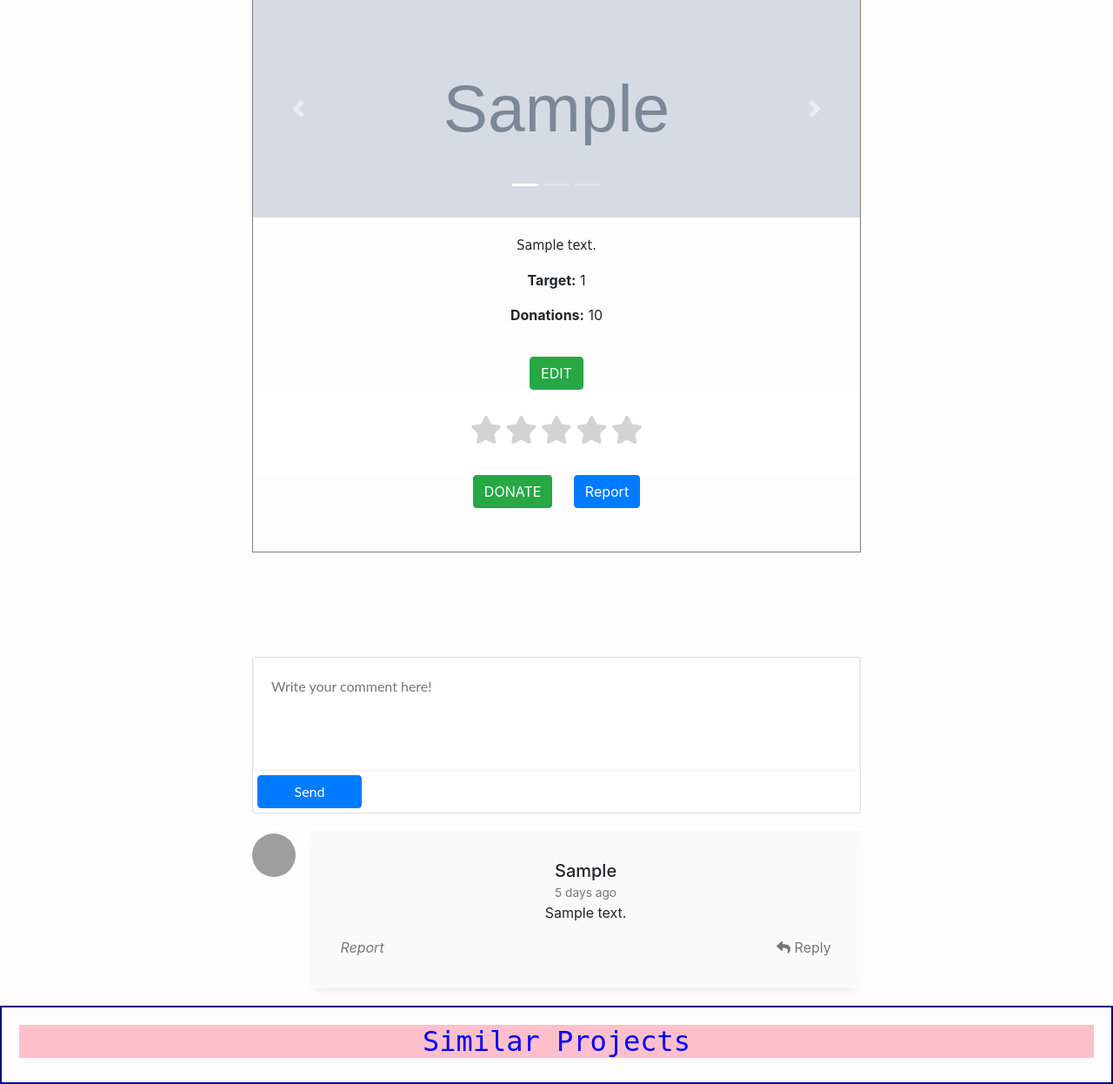
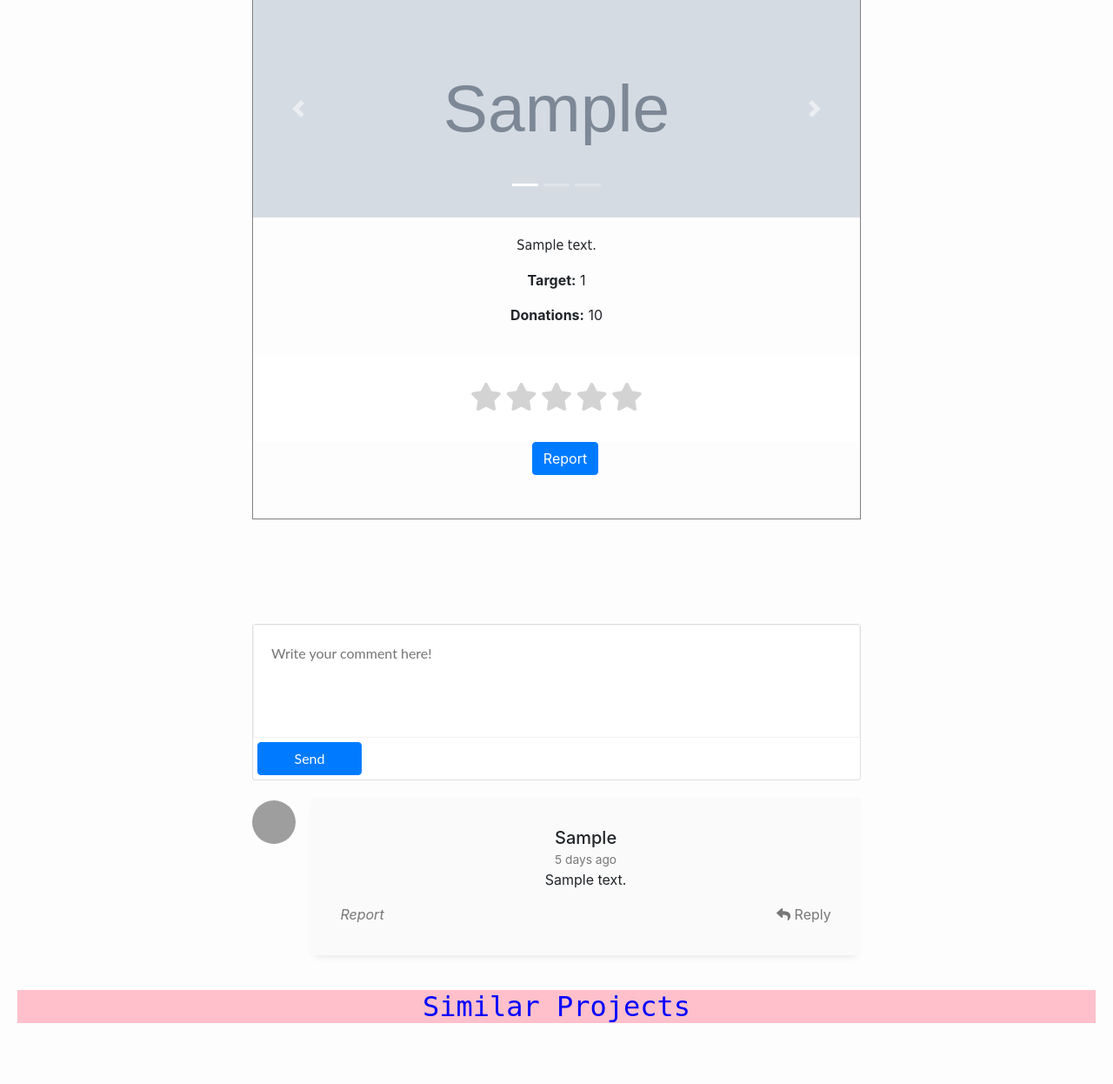
Before and after one commit to ghadamostafa/crowdFunding, a Django app: page /project/1 in a window 1280 px wide. Shown: the part 179-1425 px from the top of the page at 87% size. After the commit the page ends 1355 px from the top, so only its background shows below. Run offline with Django 3.2, Linux system fonts and the light colour scheme; tables that the repository leaves empty hold one stand-in row (values such as "Sample post"); grey boxes marked "Sample" are stand-in pictures; some libraries are stand-ins or nearby versions; grey boxes are pictures that could not be loaded.

Commit message:
delete editing

```diff
--- a/CrowdFunding/settings.py
+++ b/CrowdFunding/settings.py
@@ -87,7 +87,7 @@
         'USER': 'root',
         'PASSWORD': '',
         'HOST': 'localhost',
-        'PORT': '3308',
+        'PORT': '3306',
         'OPTIONS': {
             'init_command': "SET sql_mode='STRICT_TRANS_TABLES'",
         }
--- a/Projects/static/js/rating.js
+++ b/Projects/static/js/rating.js
@@ -1,7 +1,6 @@
         var ratedIndex = -1, uID = 0;
 
         $(document).ready(function () {
-
 
             resetStarColors();
 
@@ -56,12 +55,10 @@
                }
             });
         }
-
         function setStars(max) {
             for (var i=0; i <= max; i++)
                 $('.fa-star:eq('+i+')').css('color', 'gold');
         }
-
         function resetStarColors() {
             $('.fa-star').css('color', 'lightgray');
         }
--- a/Projects/templates/project_details.html
+++ b/Projects/templates/project_details.html
@@ -1,4 +1,3 @@
-
 <!doctype html>
 {% extends "Users/layout.html" %}
 {% load static %}
@@ -71,7 +70,7 @@
     <div align="center" style="display: inline;">
         <form method="get" action="{{project_details.id}}/edit" style="display: inline;">
             {% csrf_token %}
-           <button type="submit" name="submit" class="btn btn-success">EDIT</button>
+           <button type="submit" name="submit" class="btn btn-warning">EDIT</button>
         </form>
     </div>
     <!-- <button class="btn btn-danger" id="deletePost" style="margin-left: 20px;" value="{{ project_details.id }}">Delete</button> -->
@@ -101,7 +100,7 @@
 
     </form>
     {% endif %}
-    <button class="btn btn-primary" id="deletePost" style="margin-left: 20px;">Report</button>
+    <button class="btn btn-primary" id="deletecomment" style="margin-left: 20px;">Report</button>
     </div>
 </div>
 <!-- project body -->
@@ -163,7 +162,7 @@
 
 <!-- similar projects -->
     <!--***************************************************************************-->
-    <div id="similar"class = "card-body" align="center" style="margin:10px auto;width:100%;border:2px solid navy;">
+    <div id="similar"class = "card-body" align="center" style="margin:10px auto;width:100%;">
         <h2 style="font-family:monospace;background-color:pink;color:blue;">Similar Projects</h2>
         {% for project in similar_project %}
             <h3 class="card-title" style="color:navy">
--- a/Projects/views.py
+++ b/Projects/views.py
@@ -21,12 +21,11 @@
 
 
 def project_details(request, id):
-    request.session['user_id'] = 3  # static ,change it to dynamic when merge
+    request.session['user_id'] = 1  # static ,change it to dynamic when merge
     print("****")
     request.session['project_id'] = id
     project_details = Projects.objects.get(id=id)
     pictures = Pictures.objects.filter(project=id)
-
     print(project_details.category)
 
     similar_project = Projects.objects.filter(Q(category=project_details.category), ~Q(id = project_details.id))
@@ -36,11 +35,14 @@
     project_comments=Comments.objects.filter(project=id)
 
     #canncel project validations
+    p=Projects.objects.filter(id=id)
+    donations=user_donations.objects.filter(project=p)
     donation_amount=user_donations.objects.raw('SELECT id,project_id,sum(Amount) as amt FROM user_donations where project_id=%s GROUP BY project_id',[id])[0].amt
     if(donation_amount < project_details.target*.25):
-        delete=True
+        delete = True
     else:
-        delete=False
+        delete = False
+
     context = {
         "project_details": project_details,
         "project_picture": pictures,
```
